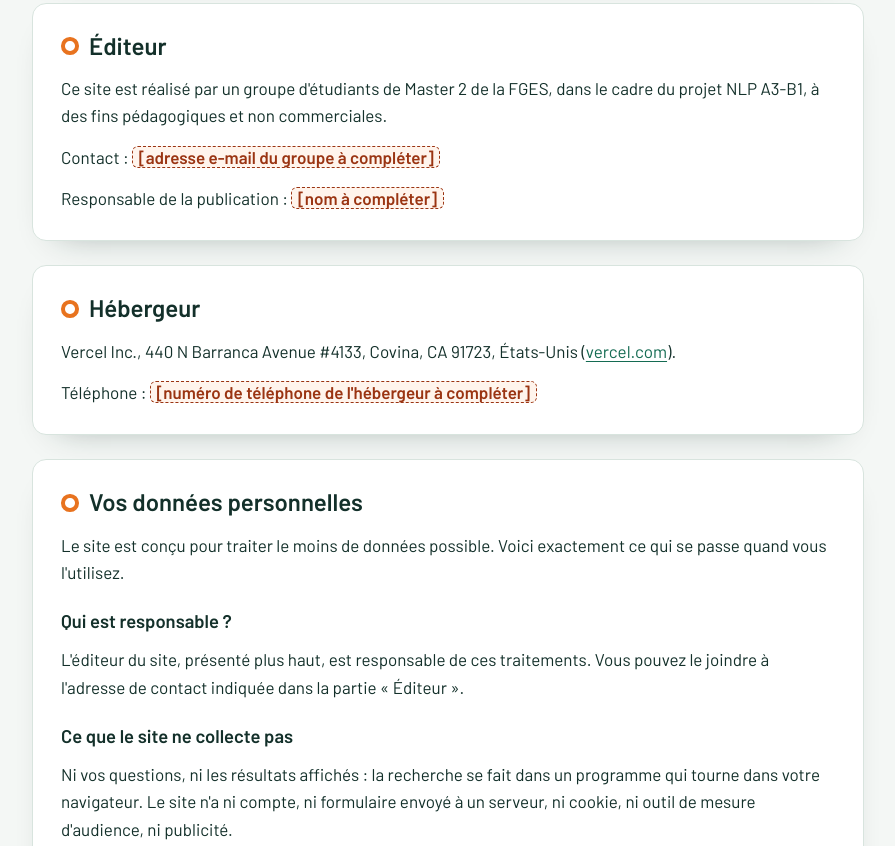
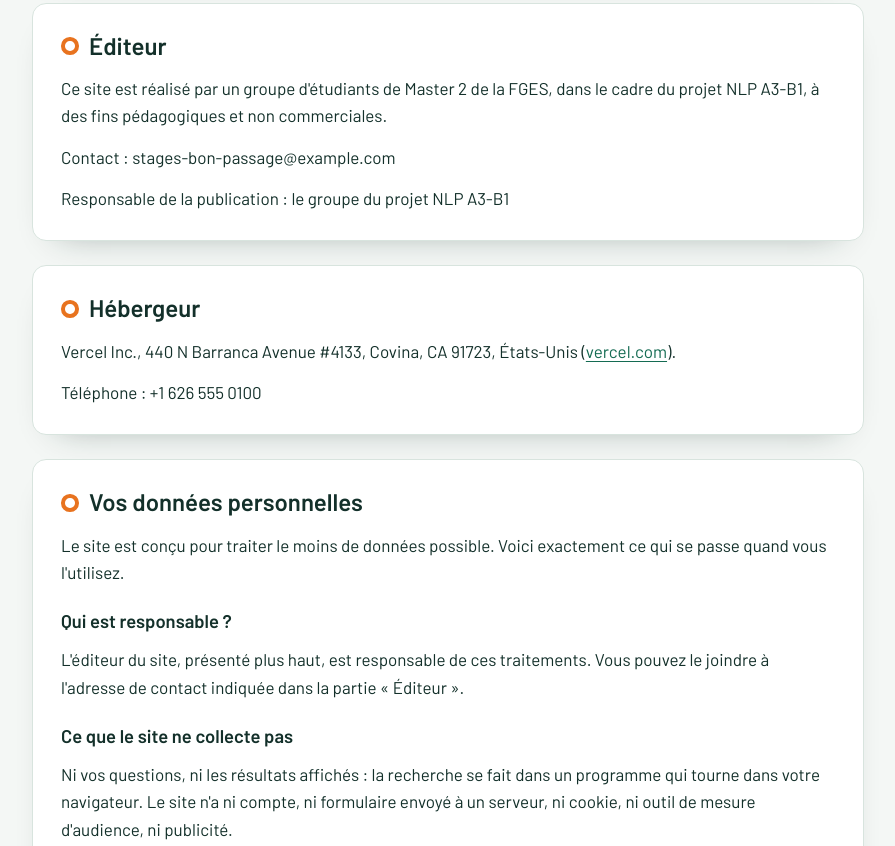
Before and after one commit to SlataGOLDIGGER/CHAT_BOT_FGES_MOBOTU, a website built with Vite: page a3/mentions.html in a window 1280 px wide. Shown: the part 780-1626 px from the top of the page, without its empty margins (344-1239 px from the left). Built offline with nearby package versions, Linux system fonts and the light colour scheme.

Commit message:
MOBOTU-Mise à jour des contacts sur la page mention

```diff
--- a/a3/mentions.html
+++ b/a3/mentions.html
@@ -129,15 +129,15 @@
         <h2 id="titre-editeur" class="titre-section">Éditeur</h2>
         <p>Ce site est réalisé par un groupe d'étudiants de Master 2 de la FGES, dans le cadre du projet NLP A3-B1, à
           des fins pédagogiques et non commerciales.</p>
-        <p>Contact : <span class="a-completer">[adresse e-mail du groupe à compléter]</span></p>
-        <p>Responsable de la publication : <span class="a-completer">[nom à compléter]</span></p>
+        <p>Contact : stages-bon-passage@example.com</p>
+        <p>Responsable de la publication : le groupe du projet NLP A3-B1</p>
       </section>
 
       <section id="hebergeur" class="carte" aria-labelledby="titre-hebergeur">
         <h2 id="titre-hebergeur" class="titre-section">Hébergeur</h2>
         <p>Vercel Inc., 440 N Barranca Avenue #4133, Covina, CA 91723, États-Unis
           (<a href="https://vercel.com">vercel.com</a>).</p>
-        <p>Téléphone : <span class="a-completer">[numéro de téléphone de l'hébergeur à compléter]</span></p>
+        <p>Téléphone : +1 626 555 0100</p>
       </section>
 
       <section id="donnees" class="carte" aria-labelledby="titre-donnees">
@@ -248,7 +248,7 @@
           fiche officielle et les services compétents font foi.</p>
       </section>
 
-      <p class="maj">Dernière mise à jour de cette page : 26/11/2026.</p>
+      <p class="maj">Dernière mise à jour de cette page : 27/11/2026.</p>
     </div>
   </main>
 
--- a/a3/src/style.css
+++ b/a3/src/style.css
@@ -787,18 +787,6 @@ button:disabled { opacity: 0.55; cursor: not-allowed; }
 
 .essentiel { background: var(--surface-douce); }
 
-/* Informations que l'équipe doit encore remplir. */
-.a-completer {
-  padding: 0 0.35rem;
-  font-weight: 600;
-  color: var(--alerte);
-  background: var(--alerte-fond);
-  border: 1px dashed var(--alerte);
-  border-radius: 6px;
-  -webkit-box-decoration-break: clone;
-  box-decoration-break: clone;
-}
-
 .tableau-defilant { overflow-x: auto; }
 
 .traitements {
```
Also changed, not shown: a3/index.html (+1 -1 lines).
